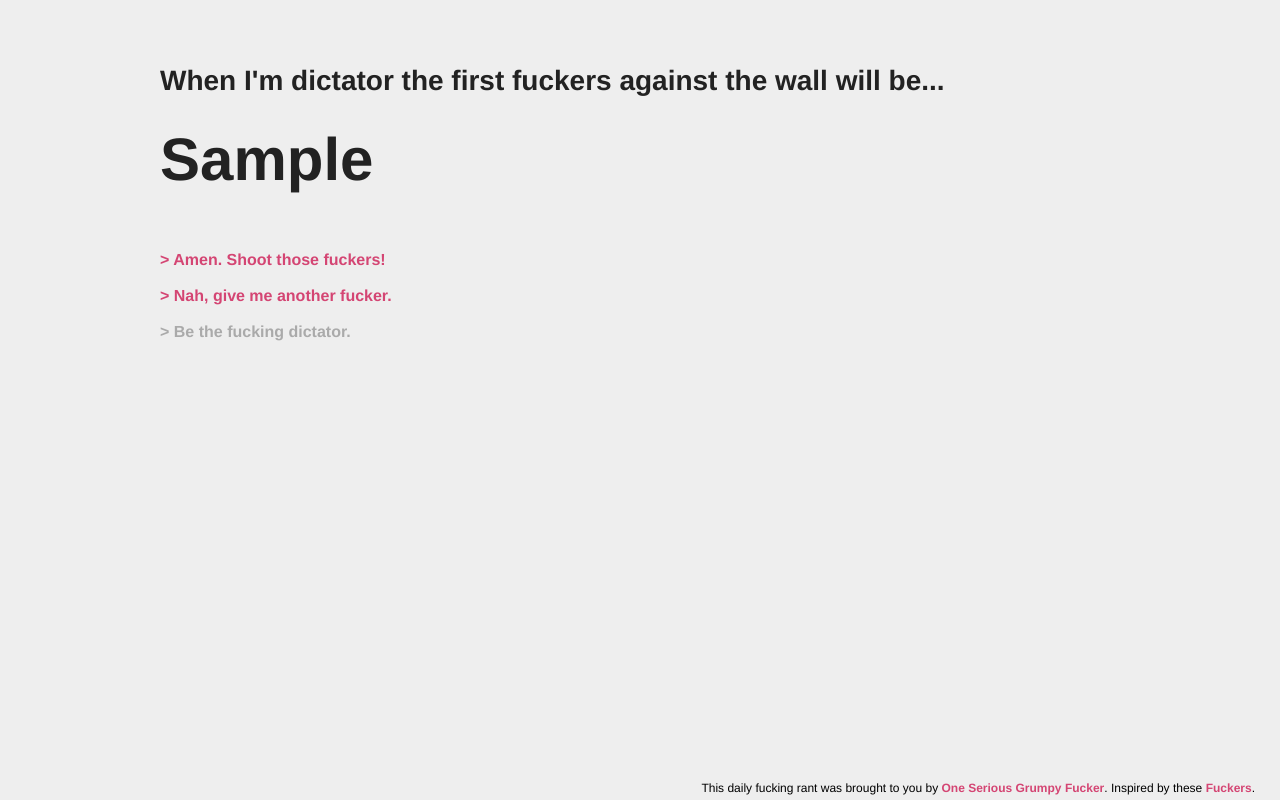
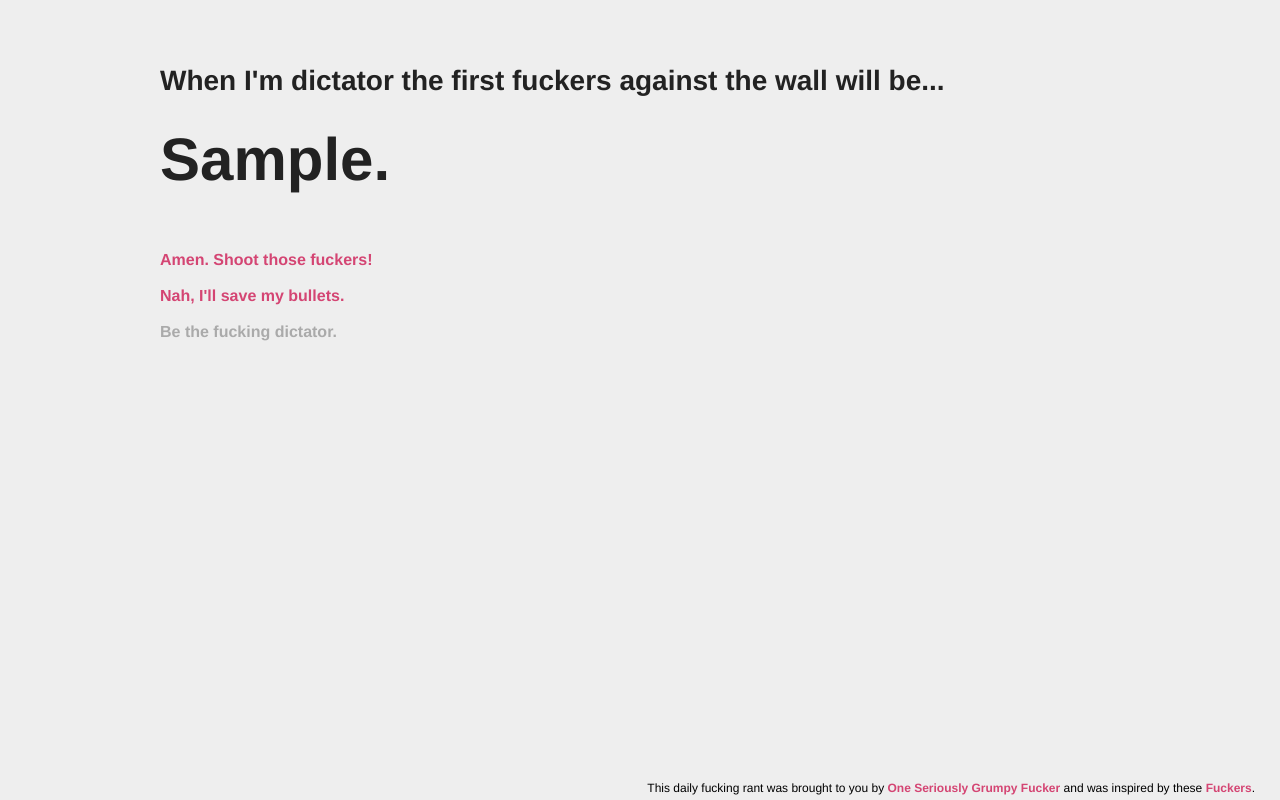
Before and after one commit to mymatemike/Dictator, a PHP site: page / in a window 1280 px wide. Run offline with PHP 8.4, Linux system fonts and the light colour scheme; tables that the repository leaves empty or names only in its code hold one stand-in row (values such as "Sample post").

Commit message:
Added some new String Functions

```diff
--- a/app/get_those_fuckers.php
+++ b/app/get_those_fuckers.php
@@ -1,16 +1,6 @@
 <?php
 	require "app/db/db_connect.php";
-
-	function strtotitle($title) {
-        $blacklist = array( 'of','a','the','and','an','or','nor','but','is','then','else', 'at','from','by','on','off','for','in','out','over','to','into','with' );
-        $words = explode(' ', $title);
-        foreach ($words as $key => $word) {
-                if ($key == 0 || !in_array($word, $blacklist))
-                        $words[$key] = ucfirst($word);
-        }
-        $newtitle = implode(' ', $words);
-        return $newtitle;
-}
+	require "utils/string_functions.php";
 
 	$dbconnect = NEW DB_Class('when_I_am_dictator', 'root', 'root');
 	$query = "SELECT *  FROM wiad_fuckers WHERE is_live = 1 ORDER BY RAND() limit 0,1";
@@ -26,10 +16,15 @@
 
   		$fucker_link = $value['fucker_link'];
 		if (is_null($fucker_link) || $fucker_link == ""){
-			echo strtotitle($the_fucker);
+			$str = finishyourfuckingsentences($the_fucker);
+			$str = strtotitle($str);
+			//$str .= "id='thedictator' Mike Hill";
+			echo $str;
 		}else{
-			$the_fucker = "<a href= '$fucker_link' target='_blank'>" . $the_fucker . "</a>";
-			echo strtotitle($the_fucker);
+			$str = finishyourfuckingsentences($the_fucker);
+			$str = strtotitle($str);
+			$str = "<a href= '$fucker_link' target='_blank'>" . $str . "</a>";
+			echo $str;
 		}
   	}
 ?>
--- /dev/null
+++ b/app/utils/string_functions.php
@@ -0,0 +1,25 @@
+<?php
+function strtotitle($title) {
+	$blacklist = array( 'of','a','the','and', 'any', 'an','or','nor','but','is','then','else','at','from','by','on','off','for','in','out','over','to','into', 'that', 'with' );
+	$words = explode(' ', $title);
+	foreach ($words as $key => $word) {
+		if ($key == 0 || !in_array($word, $blacklist))
+			$words[$key] = ucfirst($word);
+	}
+	$newtitle = implode(' ', $words);
+	return $newtitle;
+}
+
+function finishyourfuckingsentences($string){
+	if(substr($string, -1) == '!'){
+		return $string;
+	}else if(substr($string, -1) == '?'){
+		return $string;
+	}else if(substr($string, -1) != '.'){
+		return $string .= '.';
+	}
+	else{
+		return $string;
+	}
+}
+?>
--- a/index.php
+++ b/index.php
@@ -5,6 +5,7 @@
 	<meta property="og:title" content="When I’m dictator"/>
 	<link rel='stylesheet' href='css/fuckers.css' type='text/css' />
 </head>
+
 <body>
 	<p>
 		<dt>
@@ -14,25 +15,27 @@
 		</dt>
 
 		<dl>
-			<dt><?PHP require "app/get_those_fuckers.php"; ?></dt>
+			<dt>
+				<?PHP require "app/get_those_fuckers.php"; ?>
+			</dt>
 		</dl>
 	</p>
 	<div id='refresh'>
 		<p>
-			<a id="leftbutton" href='index.php'>> Amen. Shoot those fuckers!</a>
+			<a id="leftbutton" href='index.php'> Amen. Shoot those fuckers!</a>
 		</p>
 
 		<p>
-			<a id="rightbutton" href='index.php'>> Nah, give me another fucker.</a>
+			<a id="rightbutton" href='index.php'> Nah, I'll save my bullets.</a>
 		</p>
 
 		<p>
-			<a id="submitafucker" href='submitafucker.php'>> Be the fucking dictator.</a>
+			<a id="submitafucker" href='submitafucker.php'> Be the fucking dictator.</a>
 		</p>
 	</div>
 
 	<div id="grumpyfucker">
-		This daily fucking rant was brought to you by <a href="http://www.holler.com.au">One Serious Grumpy Fucker</a>. Inspired by these <a href="http://www.whatthefuckshouldimakefordinner.com" target='_blank'>Fuckers</a>.
+		This daily fucking rant was brought to you by <a href="http://www.holler.com.au">One Seriously Grumpy Fucker</a> and was inspired by these <a href="http://www.whatthefuckshouldimakefordinner.com" target='_blank'>Fuckers</a>.
 	</div>
 
 </body>
```
